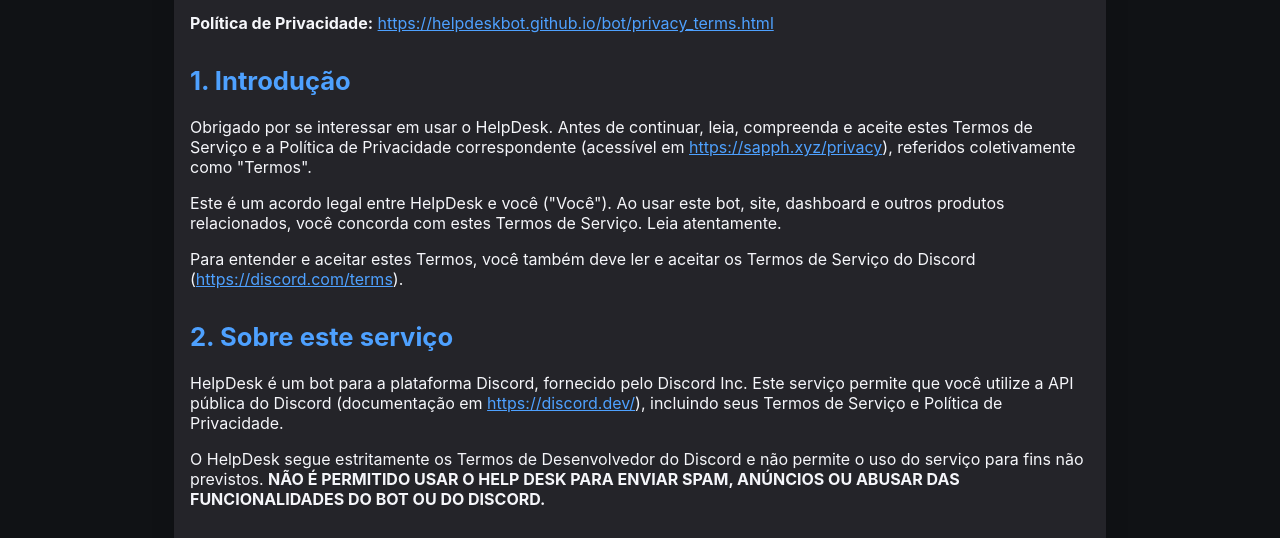
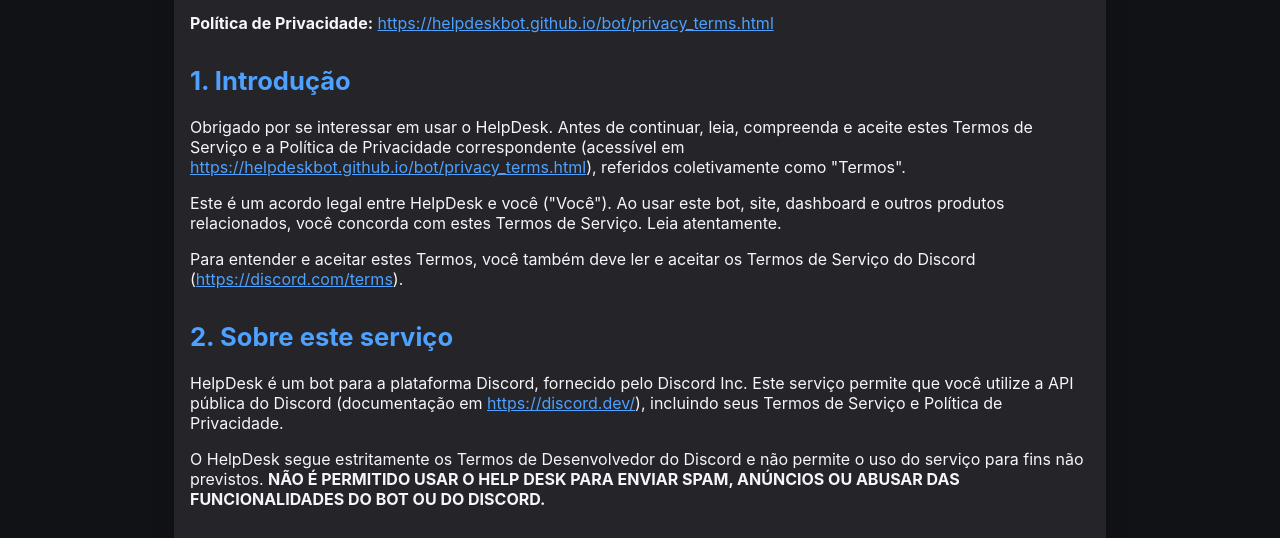
Before and after one commit to helpdeskbot/bot, a plain HTML site: page services.html in a window 1280 px wide. Shown: the part 248-786 px from the top of the page. Drawn offline with Linux system fonts and the light colour scheme.

Commit message:
Update services.html

```diff
--- a/services.html
+++ b/services.html
@@ -27,7 +27,7 @@
             <strong>Política de Privacidade:</strong> <a href="https://helpdeskbot.github.io/bot/privacy_terms.html" style="color:#4ea1ff;">https://helpdeskbot.github.io/bot/privacy_terms.html</a><br>
         </p>
         <h2>1. Introdução</h2>
-        <p>Obrigado por se interessar em usar o HelpDesk. Antes de continuar, leia, compreenda e aceite estes Termos de Serviço e a Política de Privacidade correspondente (acessível em <a href="https://sapph.xyz/privacy" style="color:#4ea1ff;">https://sapph.xyz/privacy</a>), referidos coletivamente como "Termos".</p>
+        <p>Obrigado por se interessar em usar o HelpDesk. Antes de continuar, leia, compreenda e aceite estes Termos de Serviço e a Política de Privacidade correspondente (acessível em <a href="https://helpdeskbot.github.io/bot/privacy_terms.html" style="color:#4ea1ff;">https://helpdeskbot.github.io/bot/privacy_terms.html</a>), referidos coletivamente como "Termos".</p>
         <p>Este é um acordo legal entre HelpDesk e você ("Você"). Ao usar este bot, site, dashboard e outros produtos relacionados, você concorda com estes Termos de Serviço. Leia atentamente.</p>
         <p>Para entender e aceitar estes Termos, você também deve ler e aceitar os Termos de Serviço do Discord (<a href="https://discord.com/terms" style="color:#4ea1ff;">https://discord.com/terms</a>).</p>
         <h2>2. Sobre este serviço</h2>
```
